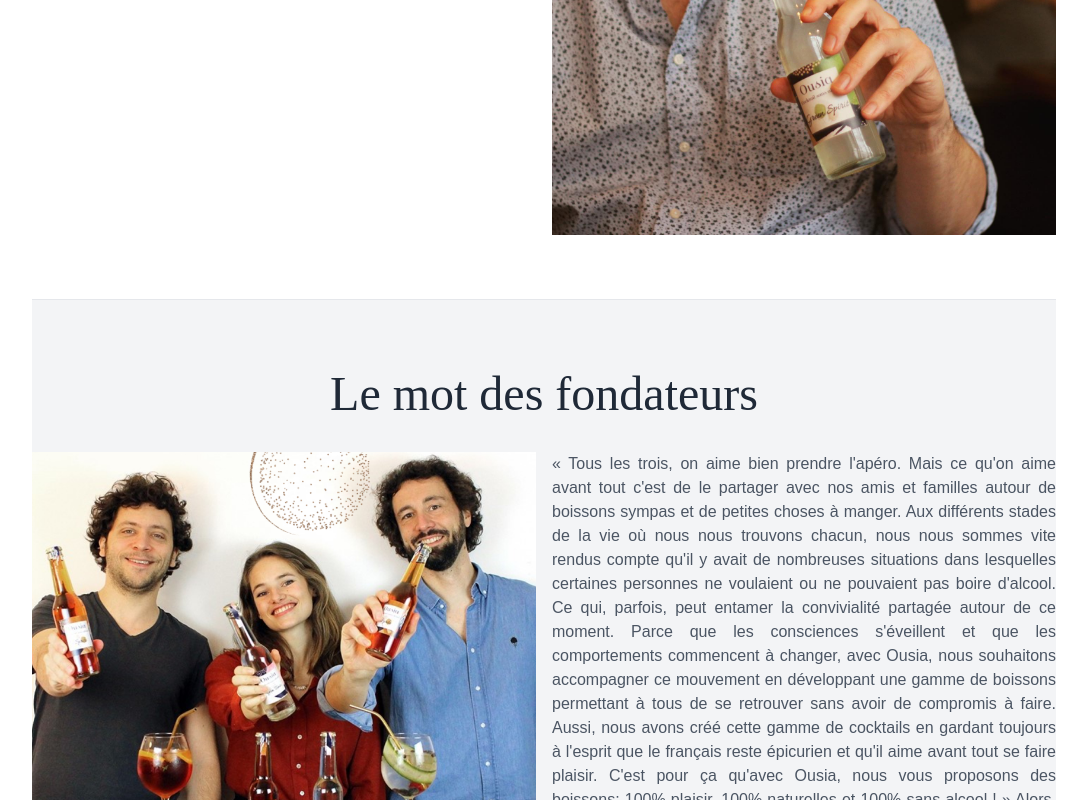
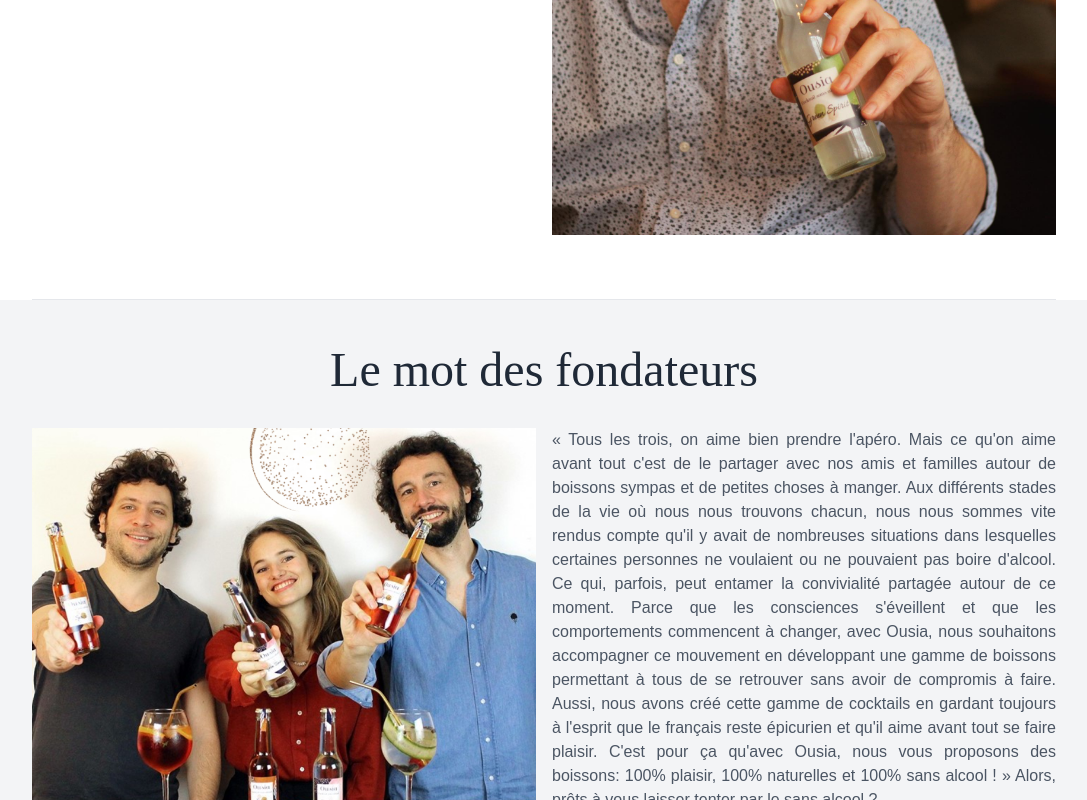
Before and after one commit to EmmanuelQuere/Ousia-front, a Next.js app: page / in a window 1280 px wide. Shown: the part 1082-1882 px from the top of the page, without its empty margins (96-1183 px from the left). Built offline with nearby package versions, Linux system fonts and the light colour scheme.

Commit message:
FIX margin on container and layout

```diff
--- a/components/Layout.js
+++ b/components/Layout.js
@@ -8,7 +8,7 @@
     <>
       <div className="flex flex-col min-h-screen">
         <Navigation />
-        <div className="flex-grow pb-10">
+        <div className="flex-grow">
           {children}
         </div>
         <Footer />
--- a/pages/index.js
+++ b/pages/index.js
@@ -17,7 +17,7 @@
         </div>
       </div>
 
-      <div className={styles.container}>
+      <div className={`${styles.container} px-6`}>
         <section className="bg-white-100 border-b py-8">
           <div className="container max-w-5xl mx-auto m-8">
             <h2 className="w-full my-2 text-5xl font-mono-black leading-tight text-center text-gray-800">
@@ -47,9 +47,9 @@
             </div>
           </section>
         </div>
-        <div className={styles.container}>
         <section className="bg-gray-100 border-b py-8">
-          <div className="container max-w-5xl mx-auto m-8">
+          <div className={styles.container}>
+          <div className="max-w-5xl mx-auto">
             <h2 className="w-full my-2 text-5xl -black leading-tight text-center text-gray-800">
               Le mot des fondateurs
             </h2>
@@ -83,8 +83,8 @@
             </div>
           </div>
         </div>
+        </div>
       </section>
-    </div>
     </>
   )
 }
--- a/styles/Home.module.scss
+++ b/styles/Home.module.scss
@@ -4,7 +4,6 @@
   flex-direction: column;
   align-items: center;
   @apply text-center;
-  @apply px-6;
 }
 
 .main {
```
